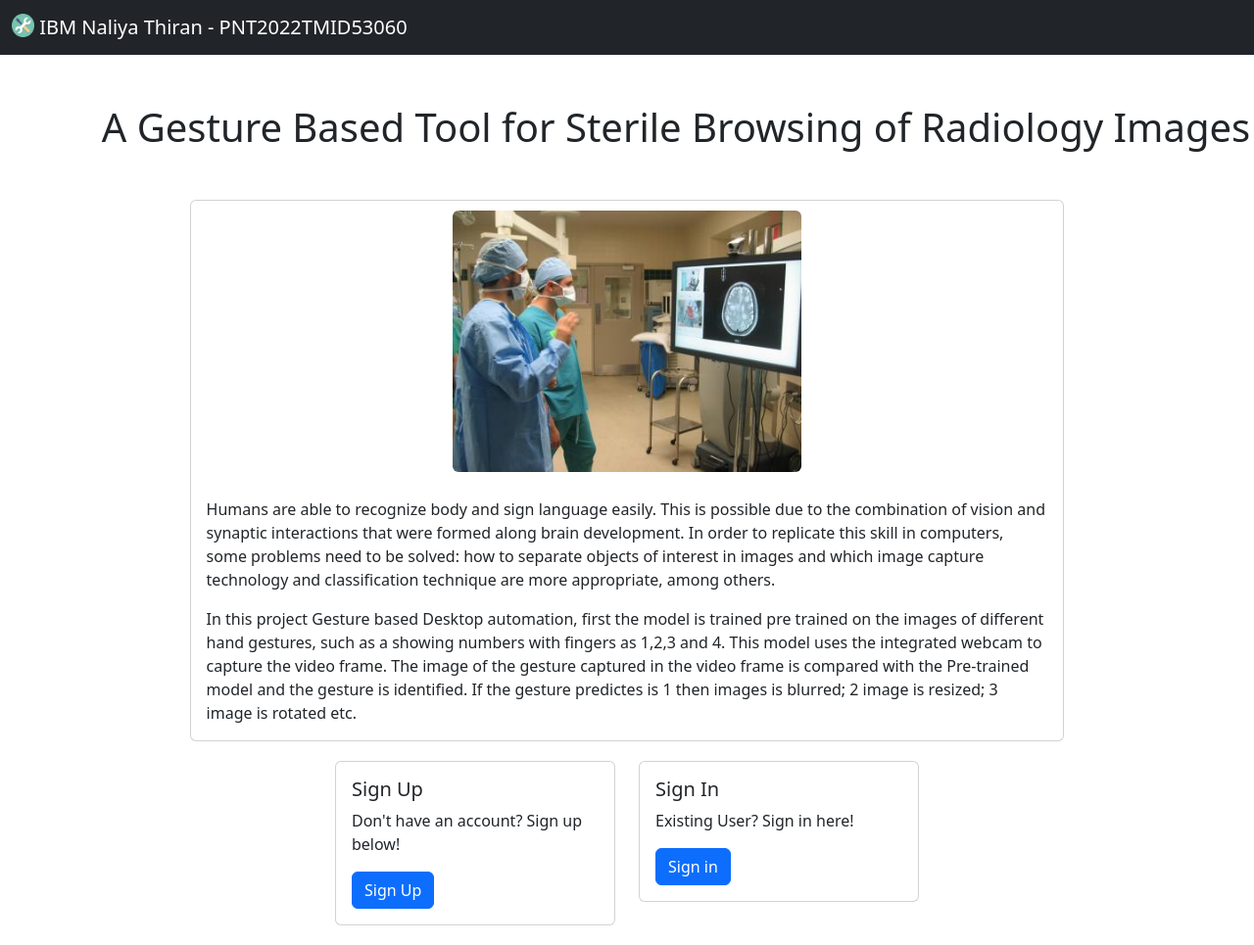
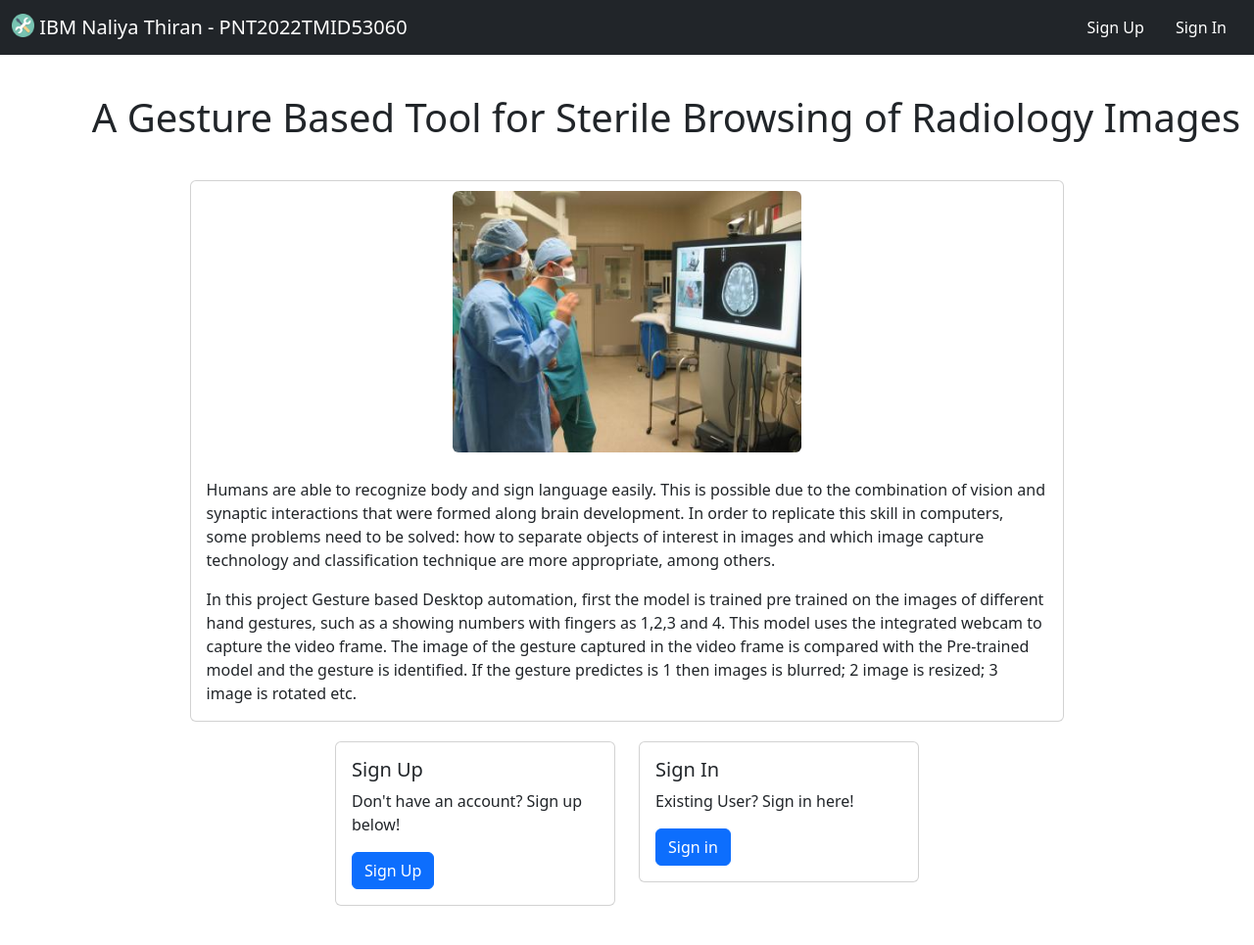
Before and after one commit to karthik-d/gesture-based-sterile-image-browsing, a Flask app: page / in a window 1280 px wide; the page is wider, and only the part inside the window is pictured. Shown: that part at 98% size. After the commit the page ends 925 px from the top of that part, so only its background shows below. Run offline with Flask 2, Linux system fonts and the light colour scheme.

Commit message:
more navbar functionality added

```diff
--- a/Project-Development-Phase/Sprint-1/App/templates/about.html
+++ b/Project-Development-Phase/Sprint-1/App/templates/about.html
@@ -16,10 +16,19 @@
           <a class="navbar-brand" href="#" style="color:white">
             <img src="{{url_for('static', filename='tool-icon.png')}}" alt="Logo" width="23" height="24" class="d-inline-block align-text-top">
             IBM Naliya Thiran - PNT2022TMID53060
-          </a>
-        </div>
-      </nav>
-    <div class="container-fluid text-center" style="margin: 50px;">
+        </a>
+        <ul class="nav nav-pills">
+         <li class="nav-item">
+            <a class="nav-link" href="#scrollspyHeading1" style="color:white" >Sign Up</a>
+          </li>
+          <li class="nav-item">
+            <a class="nav-link" href="#scrollspyHeading2" style="color:white">Sign In</a>
+          </li>
+        </ul>
+    </div>
+    </nav>
+
+    <div class="container-fluid text-center" style="margin: 40px;">
         <div class="jumbotron text-center">
             <h1>A Gesture Based Tool for Sterile Browsing of Radiology Images</h1>
         </div>
@@ -39,7 +48,7 @@
 
     <div class="d-flex justify-content-center" style="margin: 20px;">
     <div class="row"  style="width: 50%;">
-        <div class="col-sm-6">
+        <div class="col-sm-6" id="scrollspyHeading1">
           <div class="card">
             <div class="card-body">
               <h5 class="card-title">Sign Up</h5>
@@ -48,7 +57,7 @@
             </div>
           </div>
         </div>
-        <div class="col-sm-6">
+        <div class="col-sm-6" id="scrollspyHeading2">
           <div class="card">
             <div class="card-body">
               <h5 class="card-title">Sign In</h5>
```
